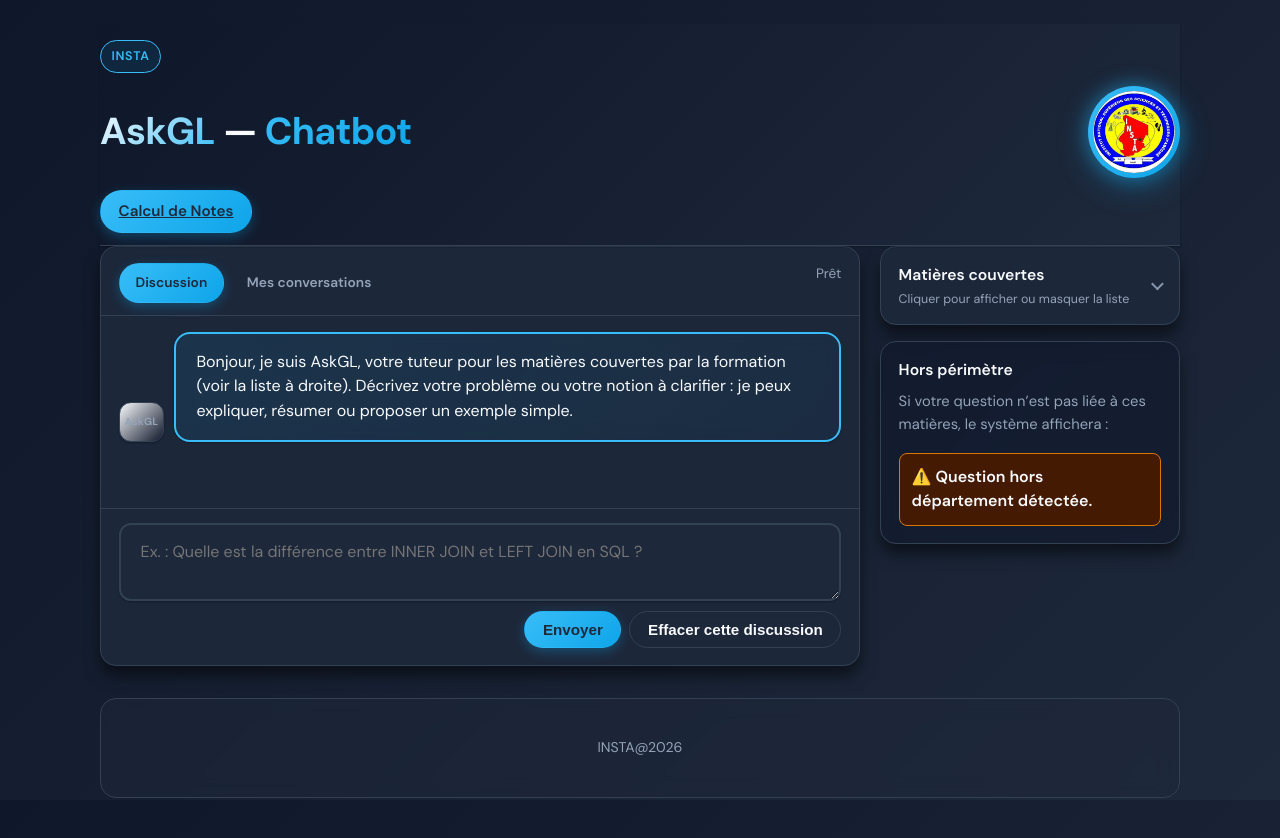
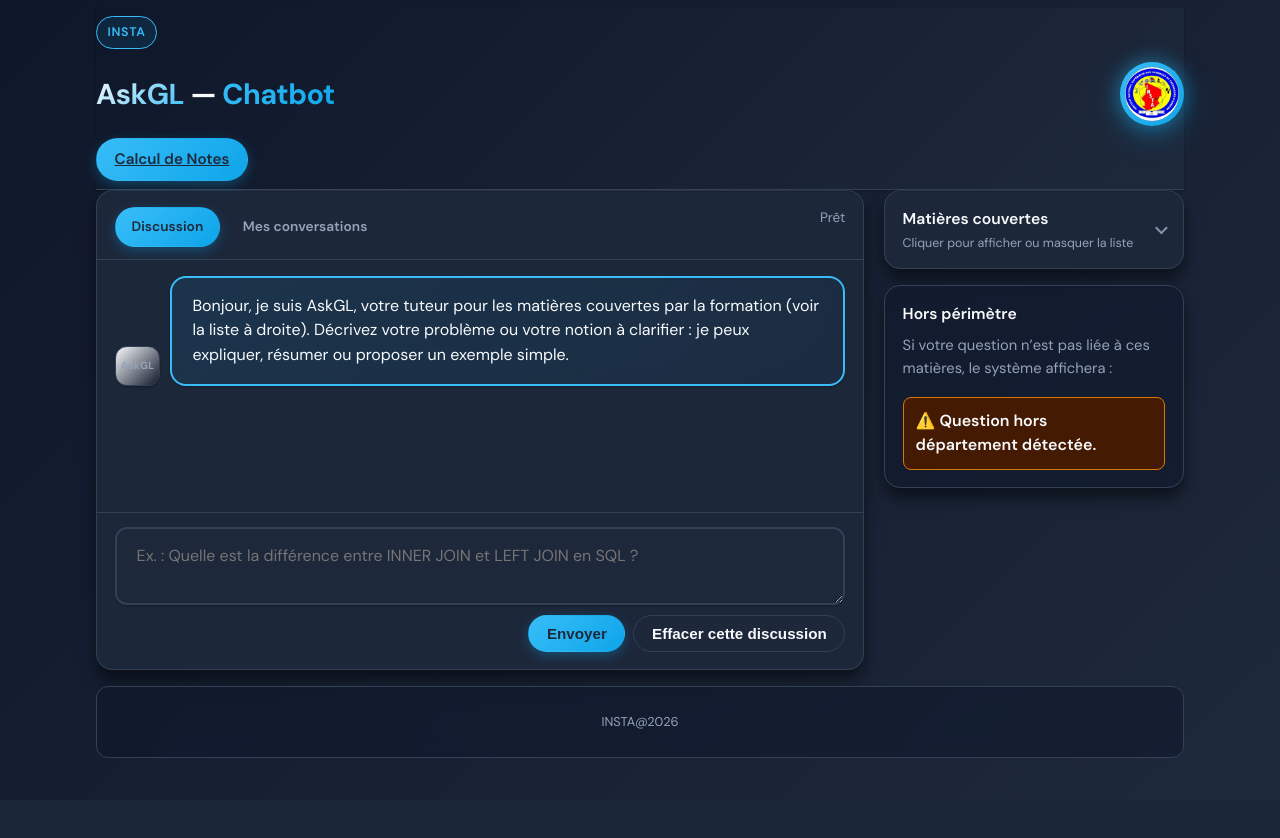
Before and after one commit to Mdg-clood/mdg, a FastAPI app: page / in a window 1280 px wide. After the commit the page ends 758 px from the top, so only its background shows below. Run offline with FastAPI, Linux system fonts and the light colour scheme.

Commit message:
UI: Increase chat area size, compress header and footer

```diff
--- a/static/style.css
+++ b/static/style.css
@@ -56,13 +56,13 @@ code {
 .page {
   max-width: 1120px;
   margin: 0 auto;
-  padding: 1.5rem 1.25rem 2.5rem;
+  padding: 0.5rem 1rem 1rem;
 }
 
 /* Hero */
 
 .hero {
-  padding: 1rem 0 0.75rem;
+  padding: 0.5rem 0;
   position: sticky;
   top: 0;
   z-index: 100;
@@ -100,7 +100,7 @@ code {
   margin: 0;
   flex: 1 1 auto;
   min-width: min(100%, 12rem);
-  font-size: clamp(1.75rem, 4vw, 2.35rem);
+  font-size: clamp(1.4rem, 3vw, 1.8rem);
   font-weight: 700;
   letter-spacing: -0.02em;
 }
@@ -108,8 +108,8 @@ code {
 /* Emblème INSTA : disque avec effet moderne */
 .hero__logo-wrap {
   flex-shrink: 0;
-  width: clamp(3.5rem, 11vw, 5.75rem);
-  height: clamp(3.5rem, 11vw, 5.75rem);
+  width: clamp(2.5rem, 8vw, 4rem);
+  height: clamp(2.5rem, 8vw, 4rem);
   border-radius: 50%;
   padding: 0.3rem;
   background: linear-gradient(135deg, var(--accent) 0%, var(--accent2) 100%);
@@ -205,7 +205,7 @@ code {
 .card--chat {
   display: flex;
   flex-direction: column;
-  min-height: 420px;
+  min-height: 60vh;
 }
 
 .card--muted {
@@ -516,7 +516,7 @@ code {
   flex: 1;
   padding: 1rem 1.1rem;
   overflow-y: auto;
-  max-height: min(52vh, 560px);
+  max-height: min(75vh, 850px);
   scroll-behavior: smooth;
 }
 
@@ -766,14 +766,14 @@ code {
 }
 
 .footer {
-  margin-top: 2rem;
+  margin-top: 1rem;
   text-align: center;
   color: var(--muted);
-  font-size: 0.88rem;
-  padding: 1.5rem;
-  background: rgba(30, 41, 59, 0.5);
+  font-size: 0.8rem;
+  padding: 0.75rem;
+  background: rgba(15, 23, 42, 0.5);
   backdrop-filter: blur(10px);
-  border-radius: var(--radius-lg);
+  border-radius: var(--radius-md);
   border: 1px solid var(--card-border);
 }
 
```
